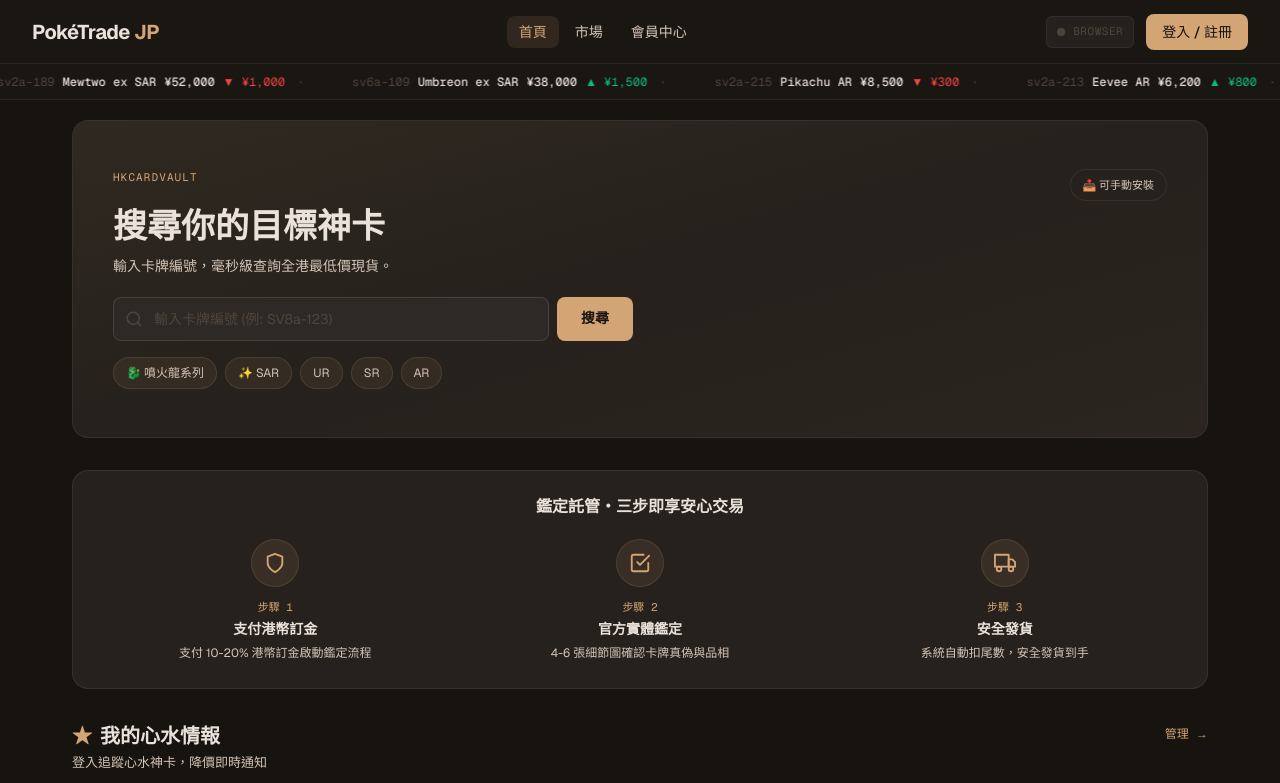
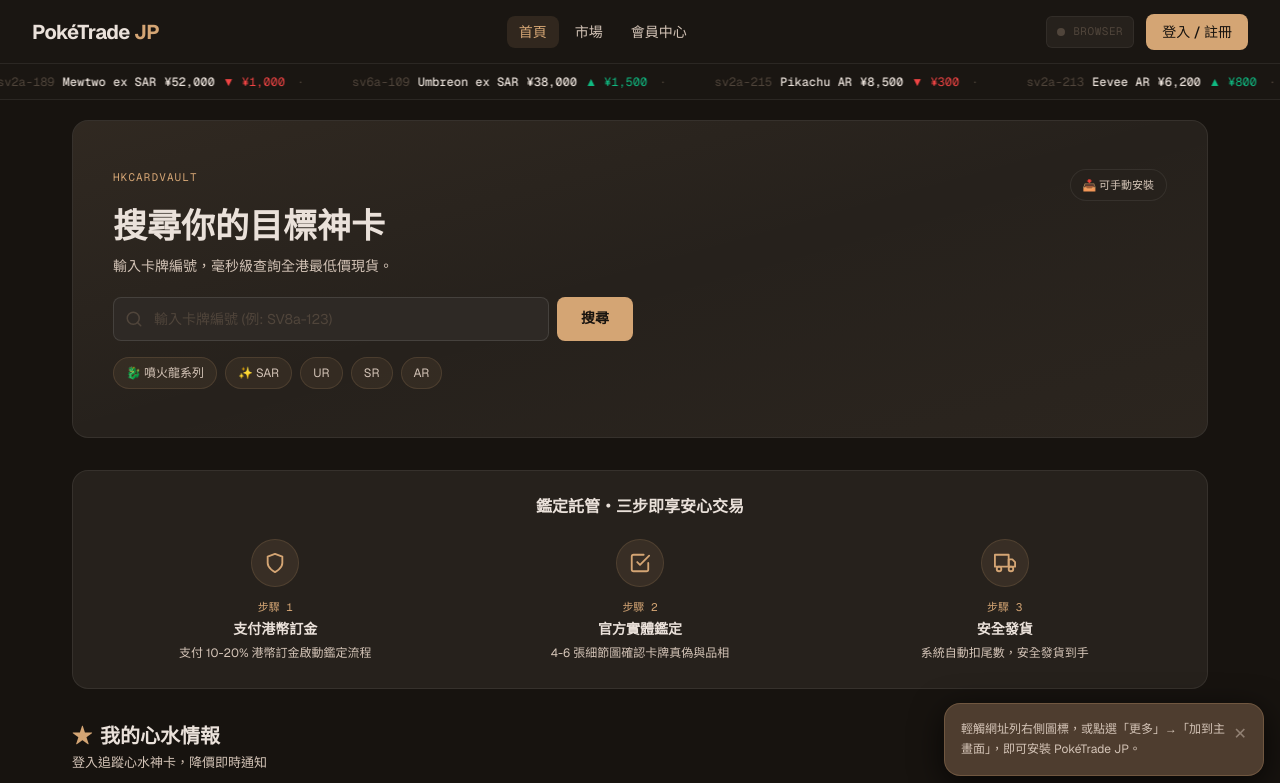
Before and after one commit to VxxxxC/Pokemon-Card-Trading-Platform-Client, a Next.js app: page / in a window 1280 px wide. Shown: the top 783 px of the page. Built offline with nearby package versions, Linux system fonts and the light colour scheme.

Commit message:
fix: add PWA prompt and fix color

```diff
--- a/app/components/pwa/PWANavbarStatus.tsx
+++ b/app/components/pwa/PWANavbarStatus.tsx
@@ -44,7 +44,7 @@ export function PWANavbarStatus() {
               <span className="text-brand font-medium">
                 「加入主畫面」
               </span>
-              以啟用全息終端 App
+              安裝 PokéTrade JP，快速查看即時成交與託管進度。
             </p>
           </div>
         )}
--- a/app/components/pwa/PwaHeroInstallButton.tsx
+++ b/app/components/pwa/PwaHeroInstallButton.tsx
@@ -14,7 +14,7 @@ export function PwaHeroInstallButton() {
       <button
         type="button"
         onClick={onInstall}
-        className="inline-flex items-center gap-1.5 h-8 px-3 rounded-full border border-[rgba(212,165,116,0.30)] bg-[rgba(212,165,116,0.08)] font-sans text-[12px] text-brand hover:bg-[rgba(212,165,116,0.16)] hover:border-brand active:scale-[0.97] transition-all"
+        className="inline-flex items-center gap-1.5 h-8 px-3 rounded-full border border-[rgba(212,165,116,0.60)] bg-[rgba(212,165,116,0.22)] font-sans text-[12px] text-brand hover:bg-[rgba(212,165,116,0.34)] hover:border-[rgba(212,165,116,0.85)] hover:text-brand-hover active:scale-[0.97] transition-all"
         aria-label="加到主螢幕 — 安裝 PWA 應用程式"
       >
         <HomeScreenIcon />
--- a/app/components/pwa/PwaInstallPrompt.tsx
+++ b/app/components/pwa/PwaInstallPrompt.tsx
@@ -1,21 +1,40 @@
 "use client";
 
+import { useEffect, useState } from "react";
 import { usePwaInstall } from "@/app/lib/hooks/usePwaInstall";
+
+const SNOOZE_KEY = "pwa_snooze_until";
+const SNOOZE_DURATION_MS = 3 * 24 * 60 * 60 * 1000; // 3 days
 
 /**
  * Floating PWA install prompt with cooling-state defense.
  * Uses the shared state machine from usePwaInstall.
+ *
+ * State A (NATIVE_READY): primary install + "稍後" snooze (3-day cooldown)
+ * State B (BROWSER_COOLING): manual install instructions + "✕" dismiss
  */
 export function PwaInstallPrompt() {
   const { promptState, onInstall } = usePwaInstall();
+  const [dismissed, setDismissed] = useState(false);
 
-  // State C: Already installed — hide completely
-  if (promptState === "ALREADY_INSTALLED") return null;
+  useEffect(() => {
+    const snoozeUntil = localStorage.getItem(SNOOZE_KEY);
+    if (snoozeUntil && Date.now() < Number(snoozeUntil)) {
+      setDismissed(true);
+    }
+  }, []);
 
-  // State A: Native prompt ready — primary install button
+  const handleSnooze = () => {
+    localStorage.setItem(SNOOZE_KEY, String(Date.now() + SNOOZE_DURATION_MS));
+    setDismissed(true);
+  };
+
+  if (promptState === "ALREADY_INSTALLED" || dismissed) return null;
+
+  // State A: Native prompt ready — primary install button + snooze
   if (promptState === "NATIVE_READY") {
     return (
-      <aside className="fixed bottom-20 right-4 z-50 max-w-xs rounded-2xl border border-[rgba(237,232,224,0.08)] bg-[#26211C] p-4 shadow-lg lg:bottom-6">
+      <aside className="fixed bottom-30 right-4 z-50 max-w-xs rounded-2xl border border-[rgba(212,165,116,0.25)] bg-[#4e3d2f] p-4 shadow-[0_8px_32px_rgba(0,0,0,0.7)] lg:bottom-6">
         <p className="font-sans text-[14px] font-medium text-text-primary">
           加到主畫面
         </p>
@@ -30,25 +49,34 @@ export function PwaInstallPrompt() {
           >
             ⚡ 即刻安裝 PWA
           </button>
+          <button
+            type="button"
+            onClick={handleSnooze}
+            className="flex items-center justify-center rounded-md border border-[rgba(237,232,224,0.15)] px-4 py-2.5 font-sans text-xs font-medium text-text-secondary transition-all hover:border-[rgba(237,232,224,0.3)] active:scale-[0.98] active:translate-y-px"
+          >
+            稍後
+          </button>
         </div>
       </aside>
     );
   }
 
-  // State B: Browser cooling — fallback instructional card
+  // State B: Browser cooling — fallback instructional card with close button
   return (
-    <aside className="fixed bottom-20 right-4 z-50 max-w-xs rounded-2xl border border-[rgba(237,232,224,0.08)] bg-[#26211C] p-4 shadow-lg lg:bottom-6">
-      <p className="font-sans text-xs leading-relaxed text-[#d4c4b7]">
-        提示：系統偵測到安裝事件正處於瀏覽器安全冷卻期。您亦可直接點擊瀏覽器網址列右側的{" "}
-        <span className="inline-block" aria-hidden="true">
-          📥
-        </span>{" "}
-        (或{" "}
-        <span className="inline-block" aria-hidden="true">
-          🖥️
-        </span>
-        ) 圖標進行手動安裝。
-      </p>
+    <aside className="fixed bottom-30 right-4 z-50 max-w-xs rounded-2xl border border-[rgba(212,165,116,0.25)] bg-[#4e3d2f] p-4 shadow-[0_8px_32px_rgba(0,0,0,0.7)] lg:bottom-6">
+      <div className="flex items-start gap-2">
+        <p className="flex-1 font-sans text-xs leading-relaxed text-[#d4c4b7]">
+          輕觸網址列右側圖標，或點選「更多」→「加到主畫面」，即可安裝 PokéTrade JP。
+        </p>
+        <button
+          type="button"
+          onClick={() => setDismissed(true)}
+          aria-label="關閉提示"
+          className="mt-0.5 shrink-0 text-[#d4c4b7] opacity-50 transition-opacity hover:opacity-100 active:scale-90"
+        >
+          ✕
+        </button>
+      </div>
     </aside>
   );
 }
--- a/app/components/shared/PWAInstallPrompt.tsx
+++ /dev/null
@@ -1,57 +0,0 @@
-"use client";
-
-import { usePwaInstall } from "@/app/lib/hooks/usePwaInstall";
-
-/**
- * PWA Install Prompt with cooling-state defense & fallback UI.
- *
- * State A — NATIVE_READY:      Primary install button (brand color).
- * State B — BROWSER_COOLING:   Muted instructional card with manual install guide.
- * State C — ALREADY_INSTALLED: Hidden — zero layout footprint.
- */
-export function PWAInstallPrompt() {
-  const { promptState, onInstall } = usePwaInstall();
-
-  // ── State C: ALREADY_INSTALLED — hide completely ──
-  if (promptState === "ALREADY_INSTALLED") return null;
-
-  // ── State A: NATIVE_READY — primary action button ──
-  if (promptState === "NATIVE_READY") {
-    return (
-      <aside
-        className="rounded-lg border border-[rgba(237,232,224,0.08)] bg-[#26211C] p-4"
-        role="status"
-        aria-label="PWA 安裝提示"
-      >
-        <button
-          type="button"
-          onClick={onInstall}
-          className="flex w-full items-center justify-center gap-2 rounded-md bg-[#d4a574] px-4 py-2.5 font-sans text-xs font-semibold text-[#17130f] transition-all hover:brightness-110 active:scale-[0.97] active:translate-y-px"
-        >
-          ⚡ 即刻安裝 PWA
-        </button>
-      </aside>
-    );
-  }
-
-  // ── State B: BROWSER_COOLING — fallback instructional card ──
-  return (
-    <aside
-      className="rounded-lg border border-[rgba(237,232,224,0.08)] bg-[#26211C] p-4"
-      role="status"
-      aria-label="PWA 安裝提示 — 瀏覽器冷卻期"
-    >
-      <p className="font-sans text-xs leading-relaxed text-[#d4c4b7]">
-        提示：系統偵測到安裝事件正處於瀏覽器安全冷卻期。您亦可直接點擊瀏覽器網址列右側的{" "}
-        <span className="inline-block" aria-hidden="true">
-          📥
-        </span>{" "}
-        (或{" "}
-        <span className="inline-block" aria-hidden="true">
-          🖥️
-        </span>
-        ) 圖標進行手動安裝。
-      </p>
-    </aside>
-  );
-}
--- a/app/page.tsx
+++ b/app/page.tsx
@@ -14,6 +14,7 @@ import { PortfolioRewards } from "@/app/components/home/PortfolioRewards";
 import { NewArrivals } from "@/app/components/home/NewArrivals";
 import { TokyoMarketIndex } from "@/app/components/home/TokyoMarketIndex";
 import { WishlistTicker } from "@/app/components/shared/WishlistTicker";
+import { PwaInstallPrompt } from "./components/pwa/PwaInstallPrompt";
 
 // TODO: [database] Replace with Supabase query — fetch active box series from `card_series` table with live HKD price feed
 // TODO: [API] Connect to Mercari JP scraper for real-time box series pricing converted to HKD
@@ -30,6 +31,7 @@ export default function HomePage() {
       <TopNav />
       <MobileHeader />
       <PriceTicker />
+      <PwaInstallPrompt/>
 
       <main className="flex-1 max-w-[1200px] mx-auto w-full px-4 lg:px-8 pb-28 lg:pb-8">
         {/* Section 1: Hero — Smart Search + Quick Filters */}
```
